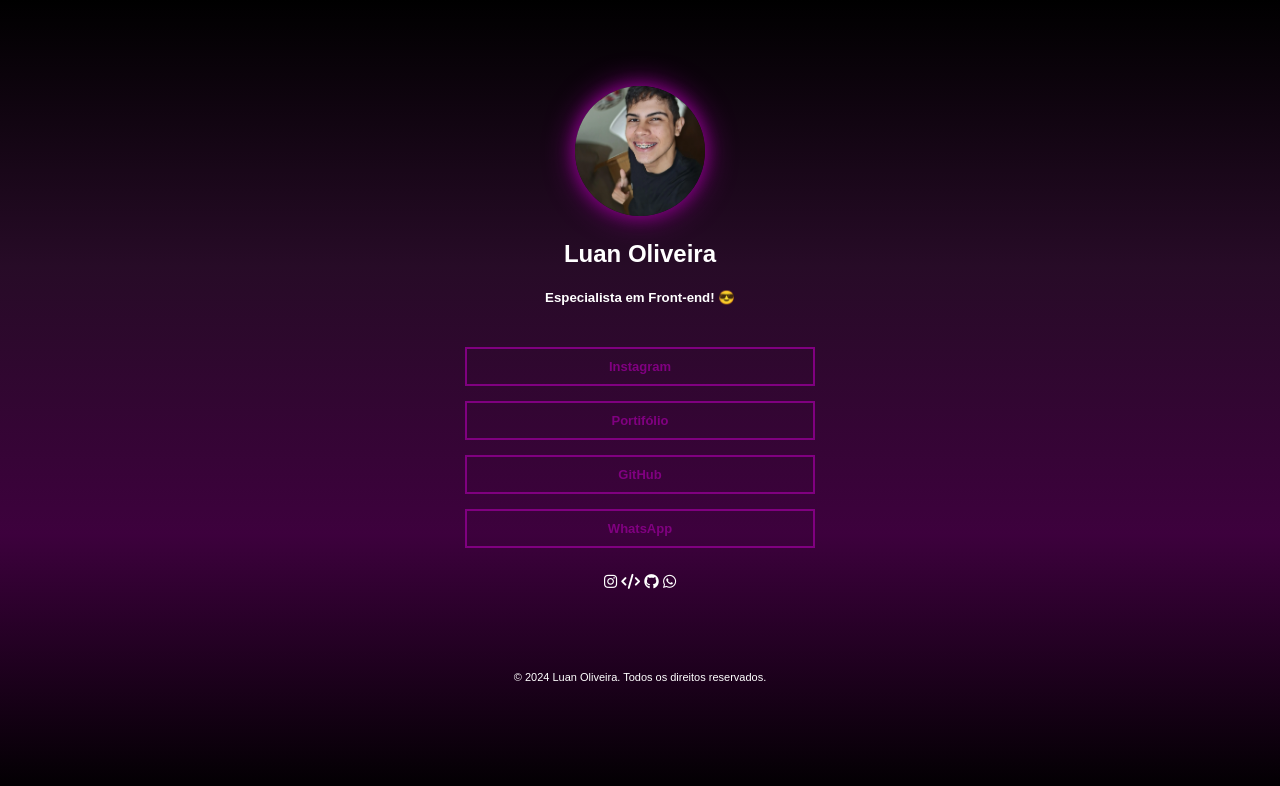
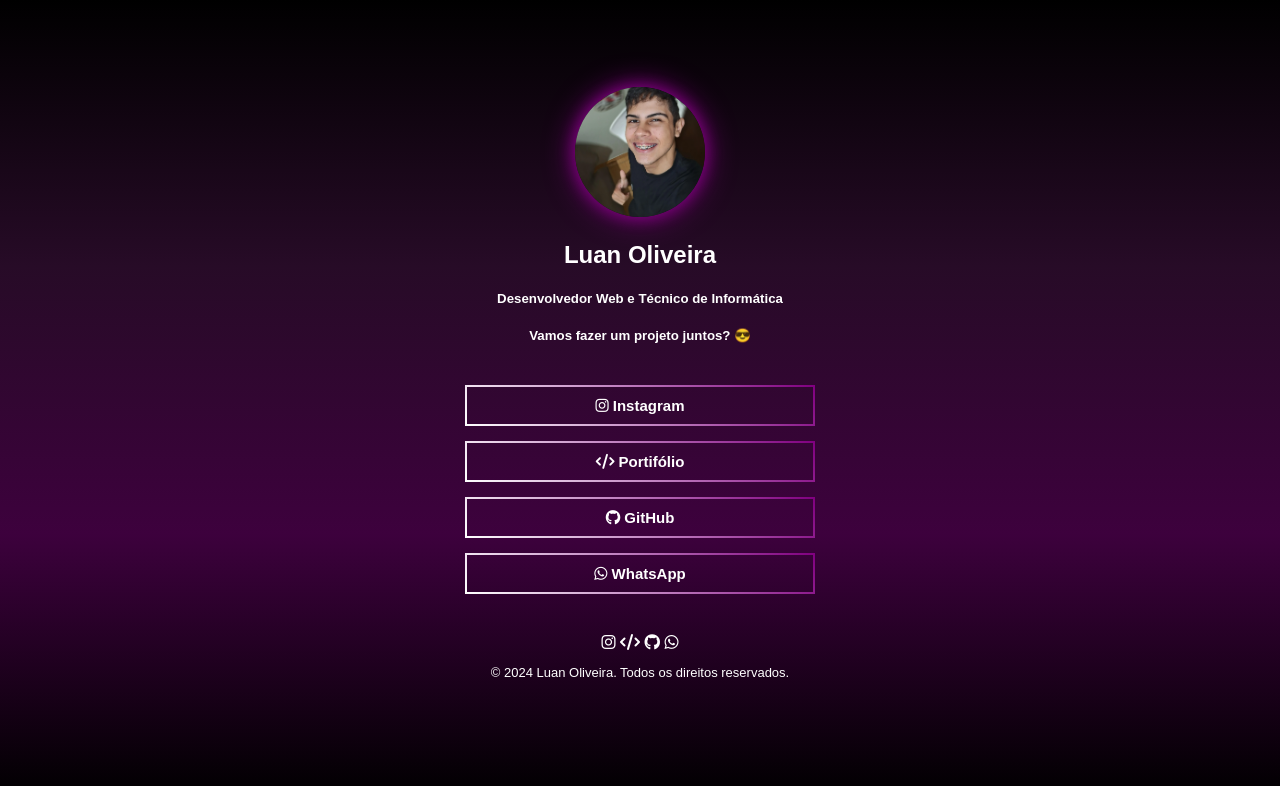
Before and after one commit to luanoliveiralab/linkinbio, a plain HTML site: page index.html in a window 1280 px wide. Drawn offline with Linux system fonts and the light colour scheme.

Commit message:
Update index.html

```diff
--- a/index.html
+++ b/index.html
@@ -46,24 +46,25 @@
 
         .links a {
             text-decoration: none;
-            font-size: 13px;
+            font-size: 15px;
             font-weight: bold;
             color: #fff;
             padding: 10px 20px;
             border: 2px solid;
             border-image-slice: 1;
-            border-image-source: linear-gradient(45deg, #800080, #800080);
-            background: linear-gradient(45deg, #800080, #800080);
+            border-image-source: linear-gradient(45deg, #ffffff, #800080);
+            background: linear-gradient(45deg, #ffffff, #ffffff);
             background-clip: text;
             -webkit-background-clip: text;
             color: transparent;
             text-align: center;
             transition: all 0.3s ease;
             border-radius: 25px;
+
         }
 
         .links a:hover {
-            background: linear-gradient(45deg, #800080, #800080);
+            background: linear-gradient(45deg, #800080, #ffffff);
             color: #000;
             border-color: transparent;
             box-shadow: 0 0 20px #800080, 0 0 40px #800080;
@@ -77,7 +78,7 @@
         }
 
         footer p {
-            font-size: 11px;
+            font-size: 13px;
         }
 
         /* Media Query para dispositivos móveis */
@@ -118,15 +119,8 @@
             }
 
             footer p {
-                font-size: 9px;
+                font-size: 10px;
             }
-        }
-
-        .icons {
-            padding: 20px;
-            font-size: 15px;
-            margin-top: 5px;
-            margin-bottom: 10px;
         }
 
         .footer {
@@ -138,21 +132,20 @@
     <div class="profile">
         <img src="images/pic.webp" alt="Profile Picture">
         <h2>Luan Oliveira</h2>
-        <h5>Especialista em Front-end! &#x1F60E;</h5>
+        <h5>Desenvolvedor Web e Técnico de Informática</h5>
+        <h5>Vamos fazer um projeto juntos? &#x1F60E;</h5>
     </div>
     <div class="links">
-        <a href="https://www.instagram.com/iluanoliveiraa" target="_blank">Instagram</a>
-        <a href="seusite" target="_blank">Portifólio</a>
-        <a href="https://github.com/luanoliveiralab" target="_blank">GitHub</a>
-        <a href="https://wa.me/5511930522075" target="_blank">WhatsApp</a>
+        <a href="https://www.instagram.com/iluanoliveiraa" target="_blank"><i class="fa-brands fa-instagram"></i> Instagram</a>
+        <a href="seusite" target="_blank"><i class="fa-solid fa-code"></i> Portifólio</a>
+        <a href="https://github.com/luanoliveiralab" target="_blank"><i class="fa-brands fa-github"></i> GitHub</a>
+        <a href="https://wa.me/5511930522075" target="_blank"><i class="fa-brands fa-whatsapp"></i> WhatsApp</a>
     </div>
-    <div class="icons">
+    <footer class="footer">
         <i class="fa-brands fa-instagram"></i>
         <i class="fa-solid fa-code"></i>
         <i class="fa-brands fa-github"></i>
         <i class="fa-brands fa-whatsapp"></i>
-    </div>
-    <footer class="footer">
         <p>&copy; <span id="year"></span> Luan Oliveira. Todos os direitos reservados.</p>
     </footer>
     <script>
```
